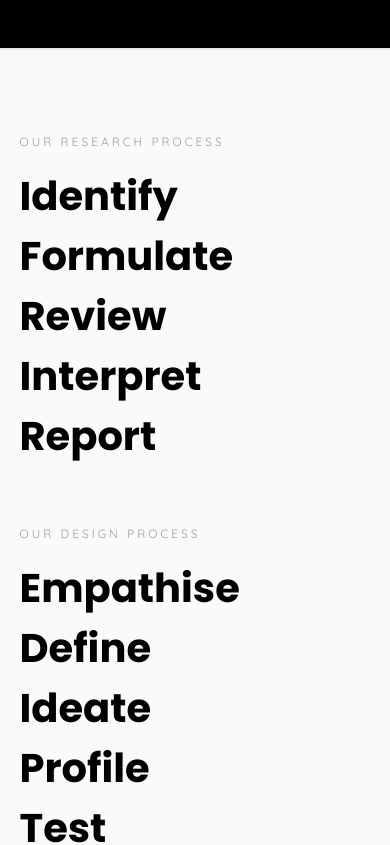
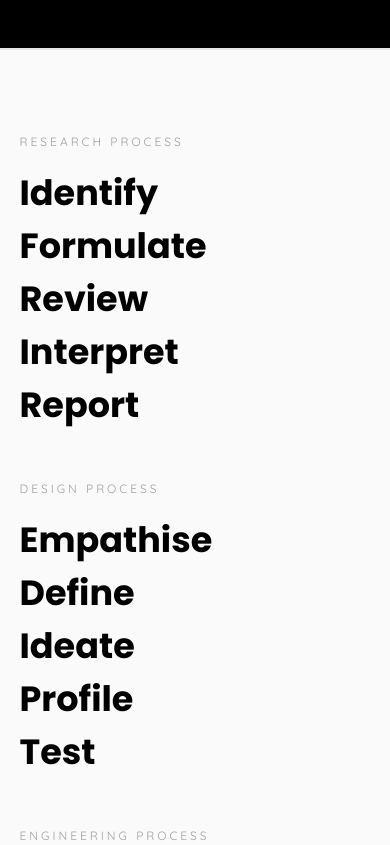
Before and after one commit to solomonmarvel97/boltcliq, a Vue app: page / in a window 390 px wide. Shown: the part 1640-2485 px from the top of the page. Built offline with nearby package versions, Linux system fonts and the light colour scheme.

Commit message:
fixed the video display on mobile

```diff
--- a/src/pages/Home/Hero.vue
+++ b/src/pages/Home/Hero.vue
@@ -38,7 +38,7 @@ video {
   height: 100%;
   display: block;
   object-fit: cover;
-  object-position: center center;
+  /* object-position: center center; */
 }
 
 .hero:before {
--- a/src/pages/Home/Hero2.vue
+++ b/src/pages/Home/Hero2.vue
@@ -57,7 +57,7 @@
 
 .hero .container .container-image {
   height: 300px;
-  width: 100%;
+  width: 60%;
   object-fit: cover;
   margin-bottom: 1em;
   border-radius: var(--border-radius);
@@ -65,9 +65,11 @@
 }
 
 .hero .container .container-image:hover {
-  height: 300px;
-  width: 70%;
-  border-radius: var(--border-radius);
+  object-fit: cover;
+
+  width: 200px;
+  height: 200px;
+  border-radius: 50%;
 }
 
 .hero .container .wrapper {
--- a/src/pages/Home/Processes.vue
+++ b/src/pages/Home/Processes.vue
@@ -3,7 +3,7 @@
   <section class="mt-5 mb-5">
     <div class="processes">
       <div class="">
-        <span> OUR RESEARCH PROCESS </span>
+        <span>RESEARCH PROCESS </span>
         <div class="container">
           <h1>Identify</h1>
           <h1>Formulate</h1>
@@ -13,7 +13,7 @@
         </div>
       </div>
       <div class="">
-        <span> OUR DESIGN PROCESS </span>
+        <span>DESIGN PROCESS </span>
         <div class="container">
           <h1>Empathise</h1>
           <h1>Define</h1>
@@ -23,7 +23,7 @@
         </div>
       </div>
       <div class="">
-        <span> OUR ENGINEERING PROCESS </span>
+        <span>ENGINEERING PROCESS </span>
         <div class="container">
           <h1>Identify</h1>
           <h1>Research</h1>
@@ -42,8 +42,8 @@
   height: 100%;
   margin-top: 5em;
   display: grid;
-  grid-template-columns: repeat(auto-fit, minmax(300px, 1fr));
-  gap: 40px;
+  grid-template-columns: repeat(auto-fit, minmax(200px, 1fr));
+  gap: 30px;
   align-items: center;
 }
 
@@ -65,13 +65,12 @@ span {
 
 h1 {
   font-weight: bold;
-  font-size: 40px;
+  font-size: 35px;
   transition: all .2s;
 }
 
 h1:hover {
   font-weight: bold;
-  font-size: 40px;
   color: white;
   -webkit-text-stroke-width: 1px;
   -webkit-text-stroke-color: black;
```
